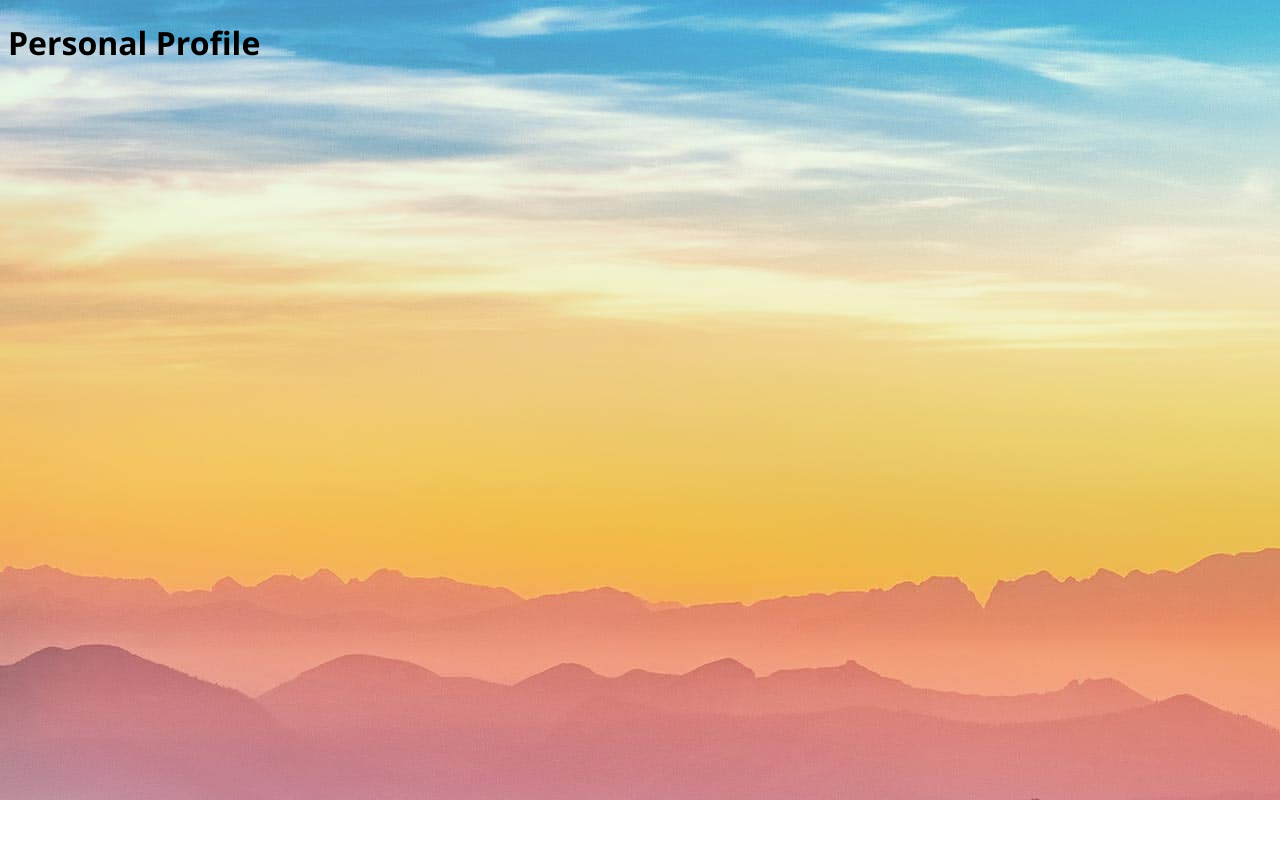
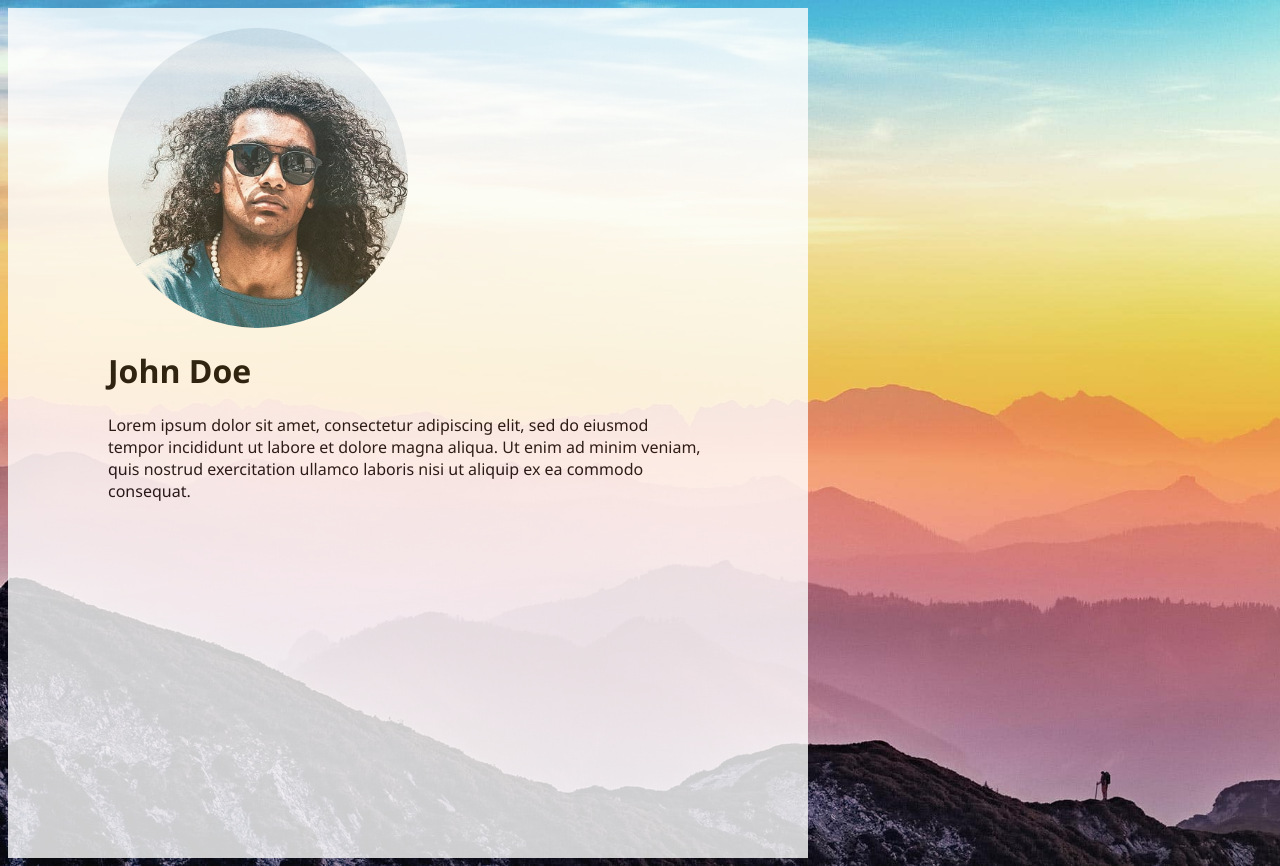
Before and after one commit to setrasariputra/Davin, a plain HTML site: page PersonalProfile/index.html in a window 1280 px wide. Before the commit the page ends 800 px from the top, so only its background shows below. Drawn offline with Linux system fonts and the light colour scheme.

Commit message:
Profile pict

```diff
--- a/PersonalProfile/index.html
+++ b/PersonalProfile/index.html
@@ -7,6 +7,12 @@
     <title>Personal Profile</title>
 </head>
 <body>
-    <h1>Personal Profile</h1>
+    <div class="container">
+        <div class="profile-pict">
+
+        </div>
+        <h1>John Doe</h1>
+        <p>Lorem ipsum dolor sit amet, consectetur adipiscing elit, sed do eiusmod tempor incididunt ut labore et dolore magna aliqua. Ut enim ad minim veniam, quis nostrud exercitation ullamco laboris nisi ut aliquip ex ea commodo consequat.</p>
+    </div>
 </body>
 </html>
--- a/PersonalProfile/style.css
+++ b/PersonalProfile/style.css
@@ -1,4 +1,26 @@
+* {
+    box-sizing: border-box;
+}
 body {
     font-family: 'Segoe UI', Tahoma, Geneva, Verdana, sans-serif;
     background-image: url('background.jpg');
+    background-repeat: no-repeat;
+    background-size: cover;
 }
+.container {
+    max-width: 800px;
+    height: 850px;
+    background-color: white;
+    opacity: 0.8;
+    padding-top: 20px;
+    padding-left: 100px;
+    padding-right: 100px;
+}
+.profile-pict {
+    width: 300px;
+    height: 300px;
+    background-color: red;
+    border-radius: 150px;
+    background-image: url('profile.jpg');
+    background-size: cover;
+}
```
